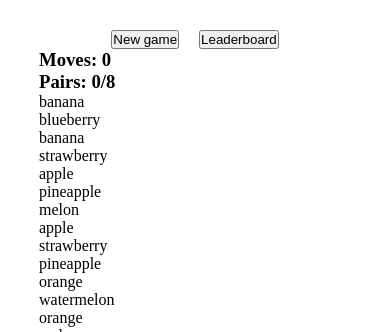
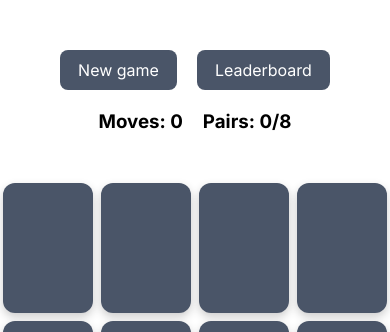
Before and after one commit to vanmikkk/rs-school-memory-game, a plain HTML site: page index.html in a window 390 px wide. Shown: the top 332 px of the page. Drawn offline with Linux system fonts and the light colour scheme.

Commit message:
feat: add styles

```diff
--- a/scripts/script.js
+++ b/scripts/script.js
@@ -153,7 +153,11 @@ function createCard(cardValue){
     let card_back = document.createElement('div')
     card_back.classList.add('card_back')
 
-    card_back.textContent = cardValue
+    let cardImage = document.createElement('img')
+    cardImage.src = `images/${cardValue}.png`
+    cardImage.alt = cardValue
+
+    card_back.appendChild(cardImage)
 
     card.appendChild(card_front)
     card.appendChild(card_back)
--- a/styles/style.css
+++ b/styles/style.css
@@ -1,7 +1,10 @@
+@import url('https://fonts.googleapis.com/css2?family=Inter:ital,opsz,wght@0,14..32,100..900;1,14..32,100..900&display=swap');
+
 *{
     box-sizing: border-box;
     margin: 0;
     padding: 0;
+    font-family: "Inter", sans-serif;
 }
 
 .container{
@@ -15,3 +18,159 @@
     gap: 20px;
     justify-content: center;
 }
+
+.main_inner {
+    margin-top: 100px;
+    display: grid;
+    grid-template-columns: repeat(8, 140px);
+    gap: 12px;
+    justify-content: center;
+}
+
+.card {
+    width: 140px;
+    height: 200px;
+    cursor: pointer;
+    position: relative;
+    border-radius: 12px;
+    overflow: visible;
+    perspective: 1000px;
+    transition: .2s ease-in-out;
+}
+
+.card:hover {
+    transform: translateY(-3px);
+}
+
+.card_front,
+.card_back {
+    width: 100%;
+    height: 100%;
+    position: absolute;
+
+    display: flex;
+    align-items: center;
+    justify-content: center;
+
+    backface-visibility: hidden;
+    transition: transform 0.4s;
+}
+
+.card_front {
+    background: #4a5568;
+    border-radius: 12px;
+    box-shadow: 0 4px 10px rgba(0, 0, 0, 0.2);
+}
+
+.card_back {
+    background: #fff;
+    border: #4a5568 5px solid;
+    border-radius: 12px;
+    box-shadow: 0 4px 10px rgba(0, 0, 0, 0.15);
+
+    transform: rotateY(180deg);
+    backface-visibility: hidden;
+}
+
+.card.open .card_front {
+    transform: rotateY(-180deg);
+}
+
+.card.open .card_back {
+    transform: rotateY(0);
+}
+
+.card_back img {
+    width: 80%;
+    height: 80%;
+    object-fit: contain;
+}
+
+.modal {
+    position: fixed;
+    inset: 0;
+    z-index: 1000;
+
+    display: flex;
+    align-items: center;
+    justify-content: center;
+
+    background: rgba(0, 0, 0, 0.6);
+}
+
+.modal_content {
+    min-width: 320px;
+    padding: 30px;
+
+    background: white;
+    border-radius: 16px;
+
+    display: flex;
+    flex-direction: column;
+    align-items: center;
+    gap: 16px;
+
+    box-shadow: 0 10px 30px rgba(0, 0, 0, 0.3);
+}
+
+.modal_content button {
+    padding: 10px 20px;
+    border: none;
+    border-radius: 8px;
+    cursor: pointer;
+    background: #4a5568;
+    color: white;
+}
+
+.modal_content button:hover {
+    background: #2d3748;
+}
+
+header {
+    padding: 20px 0;
+}
+
+.nav_links button {
+    padding: 10px 18px;
+    border: none;
+    border-radius: 8px;
+    cursor: pointer;
+    background: #4a5568;
+    color: white;
+    font-size: 16px;
+}
+
+.nav_links button:hover {
+    background: #2d3748;
+}
+
+.main_header {
+    display: flex;
+    justify-content: center;
+    gap: 40px;
+    font-size: 18px;
+}
+
+@media (max-width: 1200px) {
+    .main_inner {
+        margin: 50px 0;
+        grid-template-columns: repeat(4, 140px);
+    }
+}
+
+@media (max-width: 650px) {
+    .main_inner {
+        grid-template-columns: repeat(4, 90px);
+        gap: 8px;
+    }
+
+    .card {
+        width: 90px;
+        height: 130px;
+    }
+
+    .main_header {
+        gap: 20px;
+        font-size: 16px;
+    }
+}
```
Also changed, not shown: images/apple.png (added), images/banana.png (added), images/blueberry.png (added), images/melon.png (added), images/orange.png (added), images/pineapple.png (added), images/strawberry.png (added), images/watermelon.png (added).
